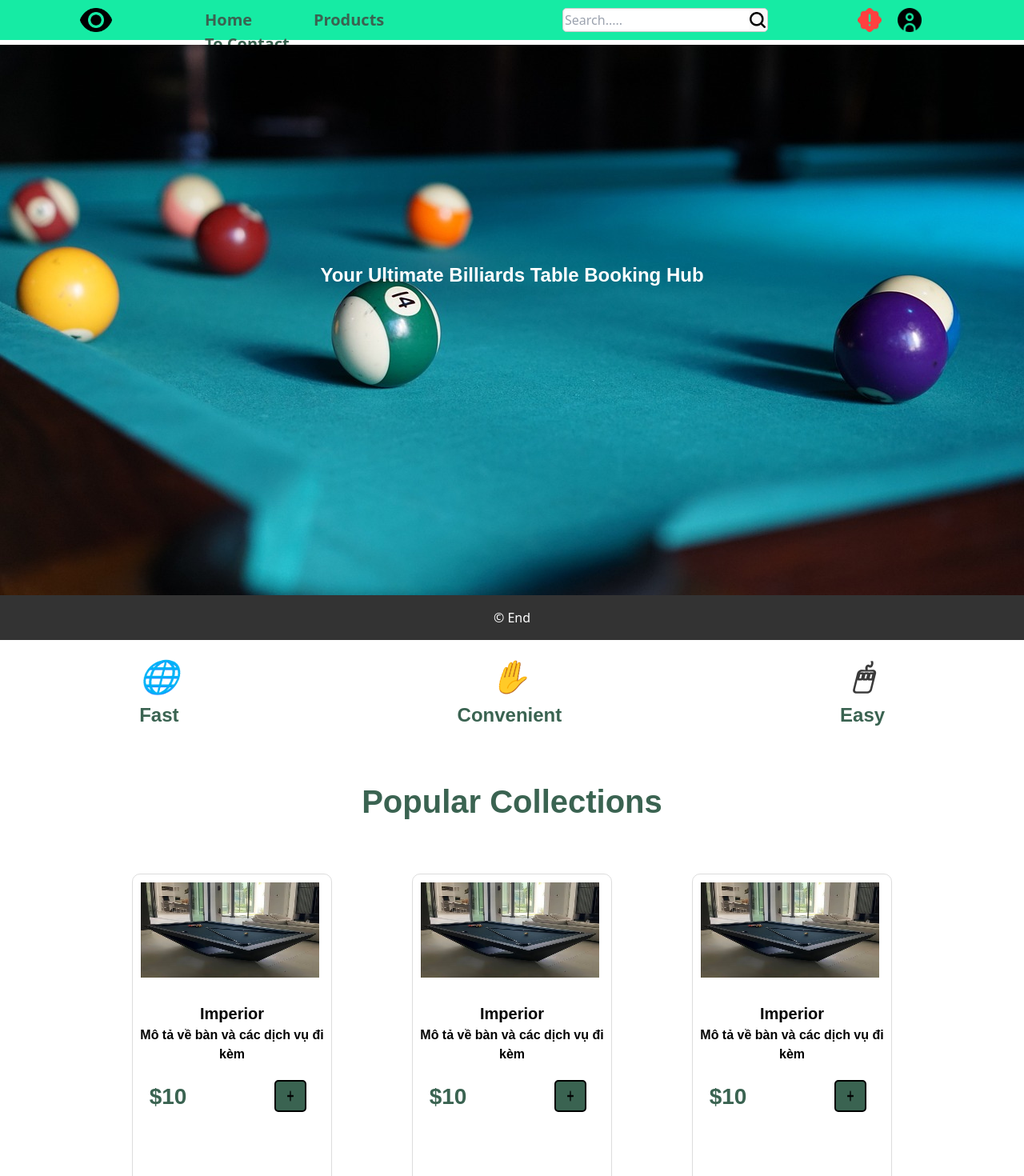
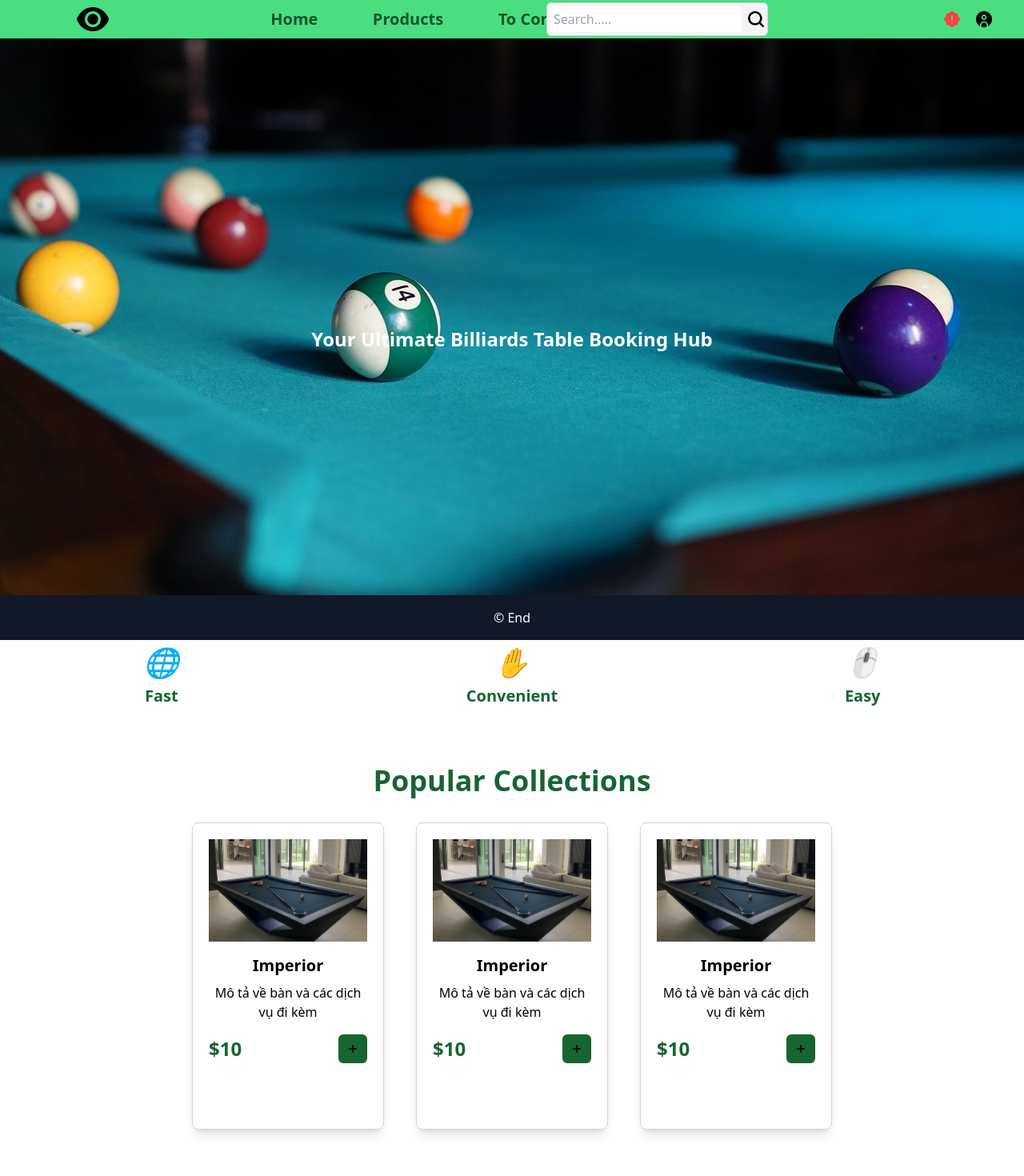
Before and after one commit to trihuynhnhut0107/BilliardStoreManagement, a Nuxt app in the folder Front-end/User-side/: page /home in a window 1280 px wide. Shown: the top 1470 px of the page at 80% size. After the commit the page ends 1444 px from the top, so only its background shows below. Built offline with nearby package versions, Linux system fonts and the light colour scheme.

Commit message:
Updated Tailwind : Default Layout + Home

```diff
--- a/Front-end/User-side/layout/default.vue
+++ b/Front-end/User-side/layout/default.vue
@@ -1,22 +1,26 @@
 <template>
   <div>
-    <header class="navbar">
-      <nav>
-        <div class="logo-icon">
+    <header class="bg-green-500 p-2 flex justify-between items-center">
+      <nav class="flex w-full items-center">
+        <div class="logo-icon w-10 h-10 absolute left-24 top-1">
           <img src="../public/image/eye.png" alt="Logo" />
         </div>
-        <ul class="nav-links">
-          <li> <NuxtLink to="/">Home</NuxtLink> </li>
-          <li> <NuxtLink to="/">Products</NuxtLink> </li>
-          <li> <NuxtLink to="/">To Contact</NuxtLink> </li>
+        <ul class="flex justify-around w-1/3 absolute left-1/4">
+          <li> <NuxtLink to="/" class="text-xl font-bold text-green-900">Home</NuxtLink> </li>
+          <li> <NuxtLink to="/" class="text-xl font-bold text-green-900">Products</NuxtLink> </li>
+          <li> <NuxtLink to="/" class="text-xl font-bold text-green-900">To Contact</NuxtLink> </li>
         </ul>
-        <div class="search-bar">
-          <input type="text" placeholder="Search....." />
-          <img src="../public/image/search.png">
+        <div class="search-bar flex items-center absolute right-1/4 p-1 bg-gray-100 border border-gray-300 rounded-md">
+          <input type="text" placeholder="Search....." class="p-1 outline-none" />
+          <img src="../public/image/search.png" class="w-5 h-5 ml-2">
         </div>
-        <div class="cart-user">
-          <i class="icon-cart"> <img src="../public/image/seal-exclamation.png">  </i>
-          <i class="icon-user"> <img src="../public/image/circle-user.png"> </i>
+        <div class="cart-user flex gap-5 absolute right-10 cursor-pointer">
+          <i class="icon-cart">
+            <img src="../public/image/seal-exclamation.png" class="w-5 h-5">
+          </i>
+          <i class="icon-user">
+            <img src="../public/image/circle-user.png" class="w-5 h-5">
+          </i>
         </div>
       </nav>
     </header>
@@ -25,7 +29,7 @@
       <slot />
     </main>
 
-    <footer>
+    <footer class="bg-gray-900 text-white text-center py-4 fixed bottom-0 w-full">
       <p>&copy; End</p>
     </footer>
   </div>
@@ -36,90 +40,3 @@ export default {
   name: 'DefaultLayout'
 }
 </script>
-
-<style scoped>
-.navbar {
-  background-color: #f8f8f8;
-  padding: 10px;
-  display: inline-block;
-  justify-content: space-between;
-  align-items: center;
-  height: 50px;
-  width: 100%;
-  background-color: #1bd2aa;
-}
-
-.logo-icon {
-  position: absolute;
-  width: 40px;
-  height: 40px;
-  left : 100px;
-  top: 5px ;
-}
-
-.nav-links {
-  list-style: none;
-  display: flex;
-  width: 30%;
-  position: absolute;
-  left: 20%;
-  flex-wrap: wrap;
-  gap: 20%;
-}
-
-.nav-links li {
-  display: inline;
-}
-
-.nav-links li a {
-  text-decoration: none;
-  color: #3A6351;
-  font-weight: bold;
-  font-size: 20px;
-}
-
-.search-bar {
-  display: flex;
-  position: absolute;
-  right: 25%;
-  top: 15px;
-  background-color: #f8f8f8;
-  padding: 2px;
-  border: 1px solid #ccc;
-  border-radius: 5px;
-  align-items: center;
-  top: 10px;
-}
-
-.search-bar img {
-  width: 20px;
-  height: 20px;
-}
-
-.cart-user {
-  position: absolute;
-  display: flex;
-  right: 10%;
-  width: auto;
-  cursor: pointer;
-  width: 80px;
-  gap: 20px;
-}
-
-.cart-user img {
-  display: block;
-  margin-right: 0;
-}
-
-
-
-footer {
-  background-color: #333;
-  color: white;
-  text-align: center;
-  padding: 1rem;
-  position: fixed;
-  bottom: 0;
-  width: 100%;
-}
-</style>
--- a/Front-end/User-side/pages/home.vue
+++ b/Front-end/User-side/pages/home.vue
@@ -1,87 +1,103 @@
 <template>
     <div>
-    <header class="navbar">
-      <nav>
-        <div class="logo-icon">
+      <!-- Navbar -->
+      <header class="bg-green-400 p-6 flex justify-between items-center w-full">
+        <nav class="flex w-full items-center">
+          <div class="absolute w-10 h-10 left-24">
             <img src="../public/image/eye.png" alt="Logo" />
           </div>
-        <ul class="nav-links">
-          <li> <NuxtLink to="/">Home</NuxtLink> </li>
-          <li> <NuxtLink to="/">Products</NuxtLink> </li>
-          <li> <NuxtLink to="/">To Contact</NuxtLink> </li>
+          <ul class="flex justify-around w-1/3 absolute left-1/4 space-x-8">
+            <li><NuxtLink to="/" class="text-xl font-bold text-green-900">Home</NuxtLink></li>
+            <li><NuxtLink to="/" class="text-xl font-bold text-green-900">Products</NuxtLink></li>
+            <li><NuxtLink to="/" class="text-xl font-bold text-green-900">To Contact</NuxtLink></li>
           </ul>
-        <div class="search-bar">
-          <input type="text" placeholder="Search....." />
-          <img src="../public/image/search.png">
+          <div class="flex items-center absolute right-1/4 p-1 bg-gray-100 border border-gray-300 rounded-md">
+            <input type="text" placeholder="Search....." class="p-1 outline-none" />
+            <img src="../public/image/search.png" class="w-5 h-5 ml-2">
           </div>
-        <div class="cart-user">
+          <div class="flex gap-5 absolute right-10 cursor-pointer">
             <i class="icon-cart">
-            <img src="../public/image/seal-exclamation.png">
+              <img src="../public/image/seal-exclamation.png" class="w-5 h-5">
             </i>
-          <i class="icon-user"> <img src="../public/image/circle-user.png"> </i>
+            <i class="icon-user">
+              <img src="../public/image/circle-user.png" class="w-5 h-5">
+            </i>
           </div>
         </nav>
       </header>
 
+      <!-- Home Container -->
       <div class="home-container">
+
         <!-- Hero Section -->
-      <section class="header-img">
-        <h1 class="header-content">Your Ultimate Billiards Table Booking Hub</h1>
-        <img src="../public/image/img_1.jpg" class="image-after-content"/>
+        <section class="relative w-full">
+          <h1 class="absolute top-1/2 left-1/2 transform -translate-x-1/2 -translate-y-2/5 text-white text-2xl font-bold">Your Ultimate Billiards Table Booking Hub</h1>
+          <img src="../public/image/img_1.jpg" class="w-full object-cover">
         </section>
 
         <!-- Features Section -->
-      <section class="features">
-        <div class="feature">
-          <i class="icon">🌐</i>
-          <p>Fast</p>
+        <section class="flex justify-around my-10 text-center">
+          <div class="text-xl">
+            <i class="text-4xl mb-2 block">🌐</i>
+            <p class="font-bold text-green-800">Fast</p>
           </div>
-        <div class="feature">
-          <i class="icon">✋</i>
-          <p>Convenient</p>
+          <div class="text-xl">
+            <i class="text-4xl mb-2 block">✋</i>
+            <p class="font-bold text-green-800">Convenient</p>
           </div>
-        <div class="feature">
-          <i class="icon">🖱</i>
-          <p>Easy</p>
+          <div class="text-xl">
+            <i class="text-4xl mb-2 block">🖱</i>
+            <p class="font-bold text-green-800">Easy</p>
           </div>
         </section>
 
         <!-- Popular Collections -->
-      <section class="collections">
-        <h2>Popular Collections</h2>
-        <div class="collection-cards">
-          <div class="card">
-            <img src="../public/image/billard-table.jpg" alt="Billiard Table 1" />
-            <h1> Imperior </h1>
-            <p> Mô tả về bàn và các dịch vụ đi kèm </p>
-            <div class="price-add">
-              <h2> $10 </h2>
-              <button> <img src="../public/image/plus-small.png" /> </button>
+        <section class="text-center py-8">
+          <h2 class="font-bold text-green-800 text-4xl mb-8">Popular Collections</h2>
+          <div class="flex justify-center flex-wrap gap-10">
+            <!-- Collection Card -->
+            <div class="w-60 h-96 border border-gray-300 rounded-lg shadow-lg p-5">
+              <img src="../public/image/billard-table.jpg" alt="Billiard Table 1" class="w-full h-32 object-cover mb-4">
+              <h1 class="text-xl font-bold text-black mb-2">Imperior</h1>
+              <p class="text-base text-black">Mô tả về bàn và các dịch vụ đi kèm</p>
+              <div class="mt-4 flex justify-between items-center">
+                <h2 class="text-green-800 font-bold text-2xl">$10</h2>
+                <button class="bg-green-800 text-white p-2 rounded-md">
+                  <img src="../public/image/plus-small.png" class="w-5 h-5">
+                </button>
               </div>
             </div>
-          <div class="card">
-            <img src="../public/image/billard-table.jpg" alt="Billiard Table 2" />
-            <h1> Imperior </h1>
-            <p> Mô tả về bàn và các dịch vụ đi kèm </p>
-            <div class="price-add">
-              <h2> $10 </h2>
-              <button> <img src="../public/image/plus-small.png" /> </button>
+
+            <!-- Repeat the same for more cards -->
+            <div class="w-60 h-96 border border-gray-300 rounded-lg shadow-lg p-5">
+              <img src="../public/image/billard-table.jpg" alt="Billiard Table 2" class="w-full h-32 object-cover mb-4">
+              <h1 class="text-xl font-bold text-black mb-2">Imperior</h1>
+              <p class="text-base text-black">Mô tả về bàn và các dịch vụ đi kèm</p>
+              <div class="mt-4 flex justify-between items-center">
+                <h2 class="text-green-800 font-bold text-2xl">$10</h2>
+                <button class="bg-green-800 text-white p-2 rounded-md">
+                  <img src="../public/image/plus-small.png" class="w-5 h-5">
+                </button>
               </div>
             </div>
-          <div class="card">
-            <img src="../public/image/billard-table.jpg" alt="Billiard Table 3" />
-            <h1> Imperior </h1>
-            <p> Mô tả về bàn và các dịch vụ đi kèm </p>
-            <div class="price-add">
-              <h2> $10 </h2>
-              <button> <img src="../public/image/plus-small.png" /> </button>
+
+            <div class="w-60 h-96 border border-gray-300 rounded-lg shadow-lg p-5">
+              <img src="../public/image/billard-table.jpg" alt="Billiard Table 3" class="w-full h-32 object-cover mb-4">
+              <h1 class="text-xl font-bold text-black mb-2">Imperior</h1>
+              <p class="text-base text-black">Mô tả về bàn và các dịch vụ đi kèm</p>
+              <div class="mt-4 flex justify-between items-center">
+                <h2 class="text-green-800 font-bold text-2xl">$10</h2>
+                <button class="bg-green-800 text-white p-2 rounded-md">
+                  <img src="../public/image/plus-small.png" class="w-5 h-5">
+                </button>
               </div>
             </div>
           </div>
         </section>
       </div>
 
-    <footer>
+      <!-- Footer -->
+      <footer class="bg-gray-900 text-white text-center py-4 fixed bottom-0 w-full">
         <p>&copy; End</p>
       </footer>
 
@@ -93,214 +109,3 @@ export default {
   name: 'Home',
 };
 </script>
-
-<style scoped>
-.navbar {
-  background-color: #f8f8f8;
-  padding: 10px;
-  display: inline-block;
-  justify-content: space-between;
-  align-items: center;
-  height: 50px;
-  width: 100%;
-  background-color: #16eba4;
-}
-
-.logo-icon {
-  position: absolute;
-  width: 40px;
-  height: 40px;
-  left : 100px;
-  top: 5px ;
-}
-
-.nav-links {
-  list-style: none;
-  display: flex;
-  width: 30%;
-  position: absolute;
-  left: 20%;
-  flex-wrap: wrap;
-  gap: 20%;
-}
-
-.nav-links li {
-  display: inline;
-}
-
-.nav-links li a {
-  text-decoration: none;
-  color: #3A6351;
-  font-weight: bold;
-  font-size: 20px;
-}
-
-.search-bar {
-  display: flex;
-  position: absolute;
-  right: 25%;
-  top: 15px;
-  background-color: #f8f8f8;
-  padding: 2px;
-  border: 1px solid #ccc;
-  border-radius: 5px;
-  align-items: center;
-  top: 10px;
-}
-
-.search-bar img {
-  width: 20px;
-  height: 20px;
-}
-
-.cart-user {
-  position: absolute;
-  display: flex;
-  right: 10%;
-  width: auto;
-  cursor: pointer;
-  width: 80px;
-  gap: 20px;
-}
-
-.cart-user img {
-  display: block;
-  margin-right: 0;
-}
-
-
-/* Body */
-.home-container {
-  font-family: Arial, sans-serif;
-  display: block;
-  height: 100%;
-  width: 100%;
-}
-
-.header-img {
-  position: relative;
-  width: 100%;
-  height: auto;
-  display: block;
-  object-fit: cover;
-}
-
-.header-content {
-  position: absolute;
-  top: 40%;
-  left: 50%;
-  transform: translate(-50%, -50%);
-  color: white; /* Change the text color as needed */
-  font-size: 24px; /* Adjust font size as needed */
-  font-weight: bold;
-}
-
-.hero h1 {
-  font-size: 36px;
-  font-weight: bold;
-  color: #3A6351;
-}
-
-/* Features Section */
-.features {
-  display: flex;
-  justify-content: space-around;
-  margin: 40px 0;
-  text-align: center;
-}
-
-.feature {
-  font-size: 24px;
-  color: #3a3a3a;
-}
-
-.feature p {
-  color: #3A6351;
-  font-weight: bold;
-}
-
-.icon {
-  font-size: 40px;
-  margin-bottom: 10px;
-  font-weight: bold;
-}
-
-/* Collections Section */
-.collections {
-  padding: 20px;
-  text-align: center;
-  font-weight: bold;
-  color: #3A6351;
-  font-size: 40px ;
-}
-
-.collection-cards {
-  display: flex;
-  justify-content: center;
-  margin: 10px;
-  flex-wrap: wrap;
-}
-
-.card {
-  width: 250px;
-  height: 400px;
-  border: 1px solid #ddd;
-  border-radius: 10px;
-  overflow: hidden;
-  margin: 50px;
-}
-
-.card img {
-  margin: 10px;
-  width: 90%;
-  height:  30%;
-}
-
-.card h1 {
-  font-size: 20px;
-  text-align: center;
-  margin-top: 30px;
-  font-weight: bold;
-  color: #000;
-}
-
-.card p {
-  font-size: 16px;
-  text-align: center;
-  color: #000;
-}
-
-.card .price-add {
-  display: block;
-}
-
-.card .price-add h2 {
-  display: inline-block;
-  font-size: 28px;
-  color: #3A6351;
-  font-weight: bold;
-  margin-top: 20px;
-  margin-right: 100px;
-}
-
-.card .price-add button img {
-  position: flex;
-  display: inline;
-  height: 40px;
-  width: 40px;
-  padding: 5px 10px;
-  background-color: #3A6351;
-  border: solid 2px #000;
-  border-radius: 5px;
-}
-
-footer {
-  background-color: #333;
-  color: white;
-  text-align: center;
-  padding: 1rem;
-  position: fixed;
-  bottom: 0;
-  width: 100%;
-}
-</style>
```
Lines whose indentation alone changed are shown as unchanged.
